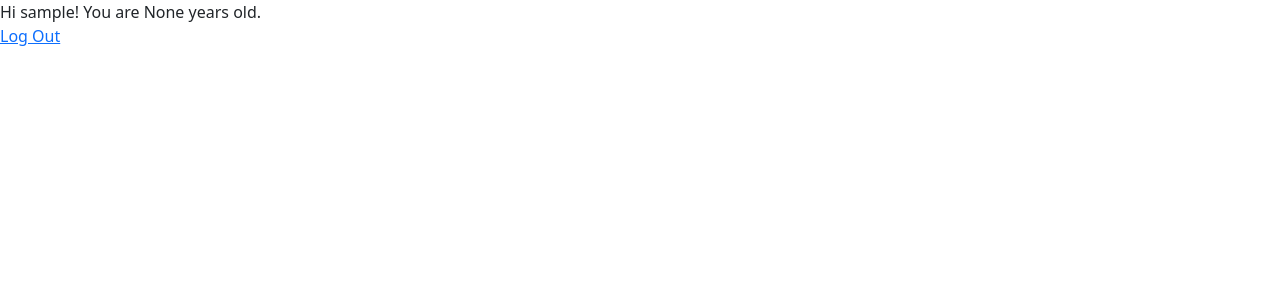
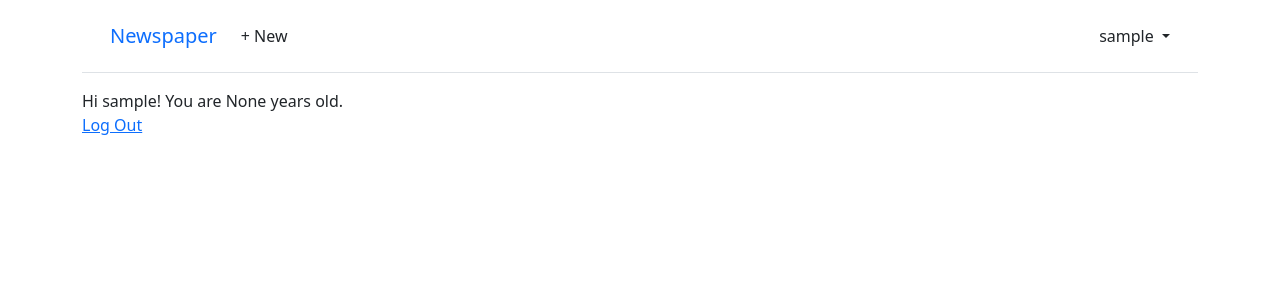
Before and after one commit to ahmed-h-morgan/Django_for_beginners, a Django app: page / in a window 1280 px wide. Shown: the top 300 px of the page. Run offline with Django 5.2, Linux system fonts and the light colour scheme; the visitor is signed in with stand-in values (Sample User, id 1).

Commit message:
update base-page style by adding Bootstrab components

```diff
--- a/news/templates/base.html
+++ b/news/templates/base.html
@@ -16,6 +16,35 @@
 
     </head>
     <body>
+        <div class="container">
+            <header class="p-3 mb-3 border-bottom">
+                <div class="container">
+                    <div class="d-flex flex-wrap align-items-center justify-content-center justify-content-lg-start">
+                        <a class="navbar-brand" href="{% url 'home' %}">Newspaper</a>
+                        <ul class="nav col-12 col-lg-auto me-lg-auto mb-2 justify-content-center mb-md-0">
+                            {% if user.is_authenticated %}
+                            <li><a href="#" class="nav-link px-2 link-dark">+ New</a></li>
+                        </ul>
+                        <div class="dropdown text-end">
+                            <a href="#" class="d-block link-dark text-decoration-none dropdown-toggle" id="dropdownUser1" data-bs-toggle="dropdown" aria-expanded="false">
+                                {{ user.username }}
+                            </a>
+                            <ul class="dropdown-menu text-small" aria-labelledby="dropdownUser1">
+                                <li><a class="dropdown-item" href="{% url 'password_change'%}"> Change password</a></li>
+                                <li><a class="dropdown-item" href="{% url 'logout' %}">Log Out</a></li>
+                            </ul>
+                        </div>
+                        {% else %}
+                        <!-- </ul>  -->
+                        <div class="text-end">
+                            <a href="{% url 'login' %}" class="btn btn-outline-primary me-2"> Log In</a>
+                            <a href="{% url 'signup' %}" class="btn btn-primary">Sign Up</a>
+                        </div>
+                        {% endif %}
+                    </div>
+                </div>
+            </header>
+
             <main>
                 {% block content %}
 
@@ -33,6 +62,6 @@
             <script src="https://cdn.jsdelivr.net/npm/bootstrap@5.1.3/dist/js/bootstrap.min.js" integrity="sha384-QJHtvGhmr9XOIpI6YVutG+2QOK9T+ZnN4kzFN1RtK3zEFEIsxhlmWl5/YESvpZ13" crossorigin="anonymous"></script>
             -->
 
-
+        </div>
     </body>
 </html>
```
Also changed, not shown: news/django_project/settings.py (+7 -1 lines), 1 other file. Lines whose indentation alone changed are shown as unchanged.
